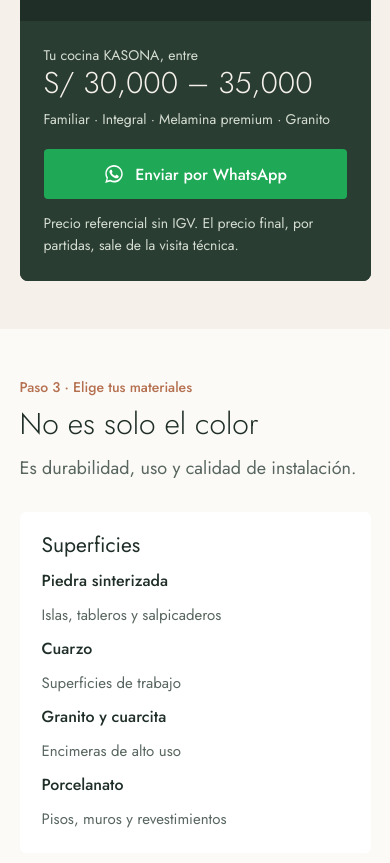
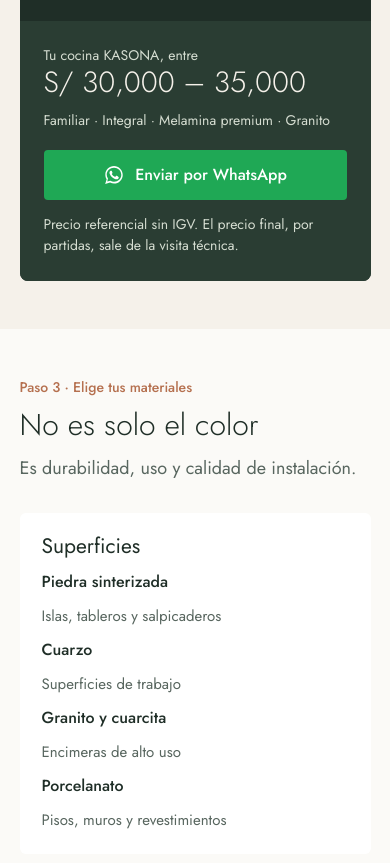
Before and after one commit to bringasalonso962-lang/kasona-web, a plain HTML site: page index.html in a window 390 px wide. Shown: the part 6261-7124 px from the top of the page. Drawn offline with Linux system fonts and the light colour scheme.

Commit message:
Ajusta tamaño del precio del cotizador
Co-Authored-By: Claude Opus 5.5 <noreply@anthropic.com>
Claude-Session: https://claude.ai/code/session_01JJ28R8zFdarg2QGSjgiRL6

```diff
--- a/index.html
+++ b/index.html
@@ -117,7 +117,7 @@ select,input,textarea{width:100%;min-height:48px;font:16px Jost,sans-serif;borde
 .chk label{display:flex;align-items:center;gap:8px;margin:0;border:1px solid rgba(213,221,209,.35);border-radius:40px;padding:8px 14px;color:var(--m);font-size:14px;cursor:pointer;min-height:44px}
 .chk input{width:18px;min-height:18px;height:18px;accent-color:var(--a)}
 .qr{padding:24px;background:var(--g2);border-radius:0 0 8px 8px;display:flex;flex-direction:column;justify-content:center}
-.qr .rg{font-size:clamp(30px,7vw,44px);font-weight:300;line-height:1.1;white-space:nowrap}
+.qr .rg{font-size:clamp(26px,3.2vw,40px);font-weight:300;line-height:1.15}@media(max-width:699px){.qr .rg{font-size:clamp(26px,7.5vw,36px)}}
 .qr .sm{font-size:14px;color:var(--s);margin:10px 0 18px}
 /* materiales */
 .mats{display:grid;gap:14px;margin-top:30px}
```
